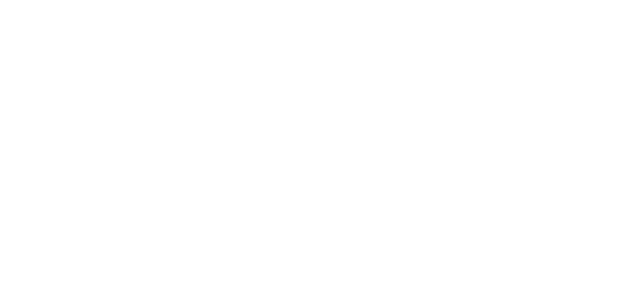
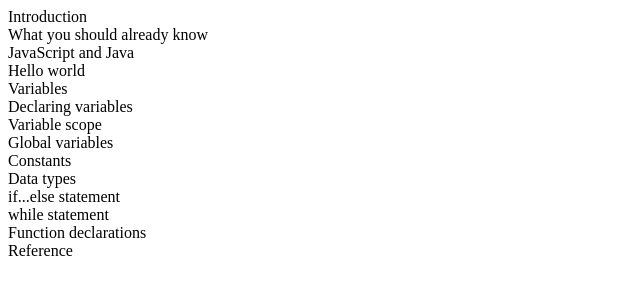
Before and after one commit to kumar-gaurav-mishra/technical-documentation-page, a plain HTML site: page index.html in a window 1280 px wide. Shown: the whole page, without its empty margins (0-640 px from the left). Drawn offline with Linux system fonts and the light colour scheme.

Commit message:
Added Sections

```diff
--- a/index.html
+++ b/index.html
@@ -10,21 +10,48 @@
 
 <body>
     <div id="main-doc">
-        <div class="main-section">
-            <header></header>
-        </div>
-        <div class="main-section">
-            <header></header>
-        </div>
-        <div class="main-section">
-            <header></header>
-        </div>
-        <div class="main-section">
-            <header></header>
-        </div>
-        <div class="main-section">
-            <header></header>
-        </div>
+        <section id="Introduction" class="main-section">
+            <header>Introduction</header>
+        </section>
+        <section id="What_you_should_already_know" class="main-section">
+            <header>What you should already know</header>
+        </section>
+        <section id="JavaScript_and_Java" class="main-section">
+            <header>JavaScript and Java</header>
+        </section>
+        <section id="Hello_world" class="main-section">
+            <header>Hello world</header>
+        </section>
+        <section id="Variables" class="main-section">
+            <header>Variables</header>
+        </section>
+        <section id="Declaring_variables" class="main-section">
+            <header>Declaring variables</header>
+        </section>
+        <section id="Variable_scope" class="main-section">
+            <header>Variable scope</header>
+        </section>
+        <section id="Global_variables" class="main-section">
+            <header>Global variables</header>
+        </section>
+        <section id="Constants" class="main-section">
+            <header>Constants</header>
+        </section>
+        <section id="Data_types" class="main-section">
+            <header>Data types</header>
+        </section>
+        <section id="if...else_statement" class="main-section">
+            <header>if...else statement</header>
+        </section>
+        <section id="while_statement" class="main-section">
+            <header>while statement</header>
+        </section>
+        <section id="Function_declarations" class="main-section">
+            <header>Function declarations</header>
+        </section>
+        <section id="Reference" class="main-section">
+            <header>Reference</header>
+        </section>
     </div>
 </body>
 
```
